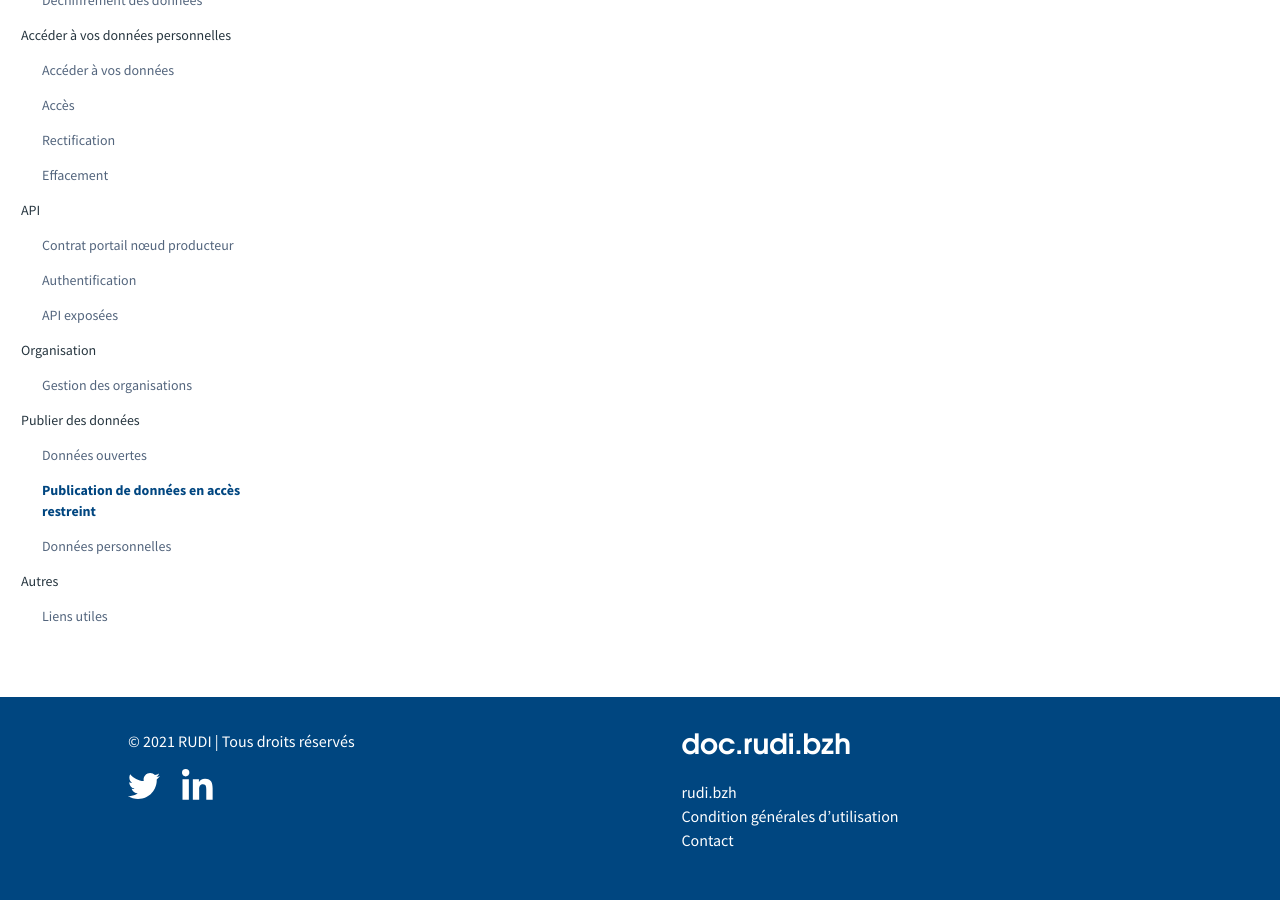
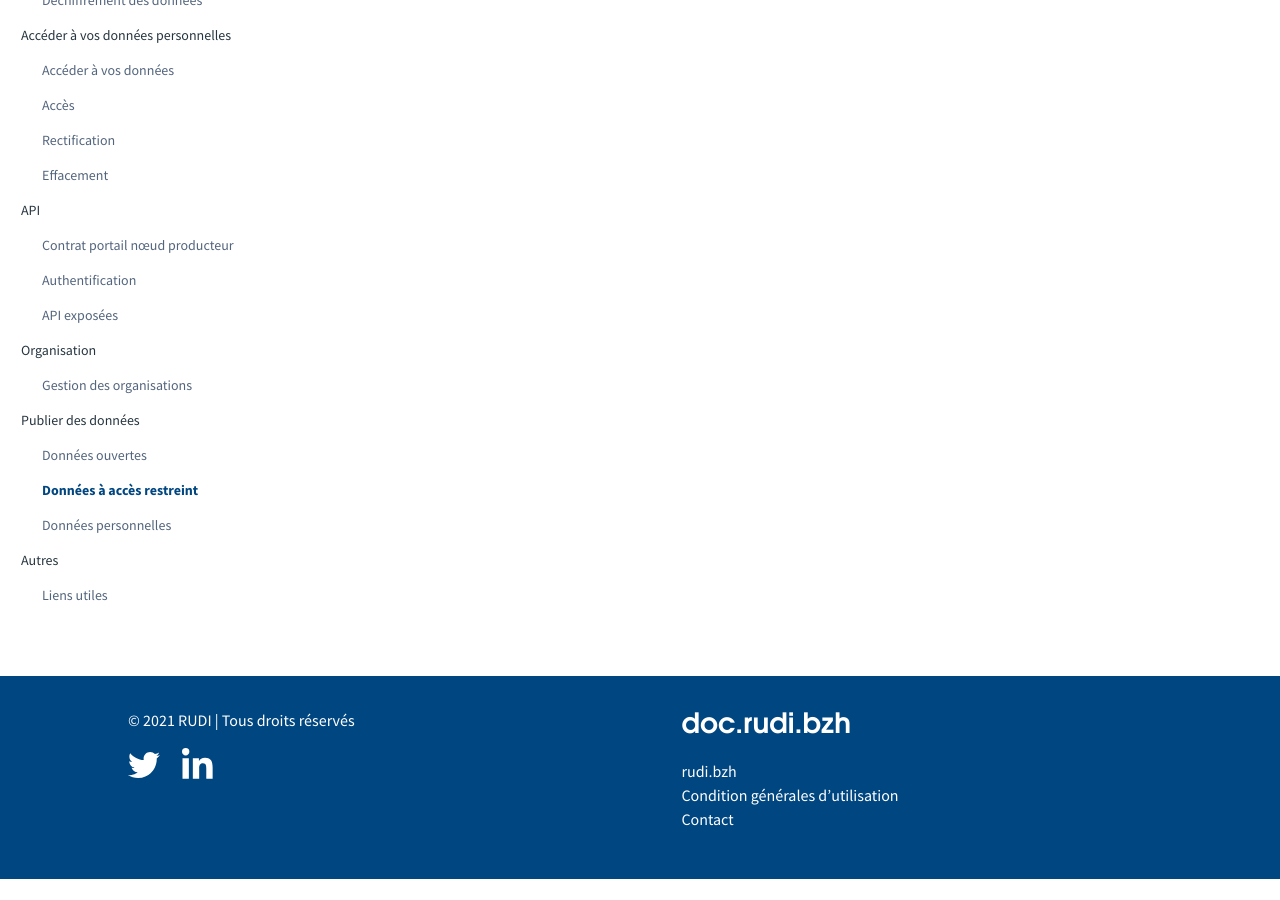
Before and after one commit to sigrennesmetropole/rudi_documentation, a Jekyll site: the page built from articles/_publication/donnee_restreint.md, in a window 1280 px wide and 900 px high, scrolled down 751 px. Built offline with Jekyll 4.4.1, drawn with Linux system fonts in a browser that asks for light colours; after the commit the page ends 1630 px from its top, so only the background shows below that.

Commit message:
Update donnee_restreint.md

```diff
--- a/articles/_publication/donnee_restreint.md
+++ b/articles/_publication/donnee_restreint.md
@@ -1,6 +1,6 @@
 ---
 order: 2
-title: Publication de données en accès restreint
+title: Données à accès restreint
 ---
 
 # Publication de données en accès restreint
```
